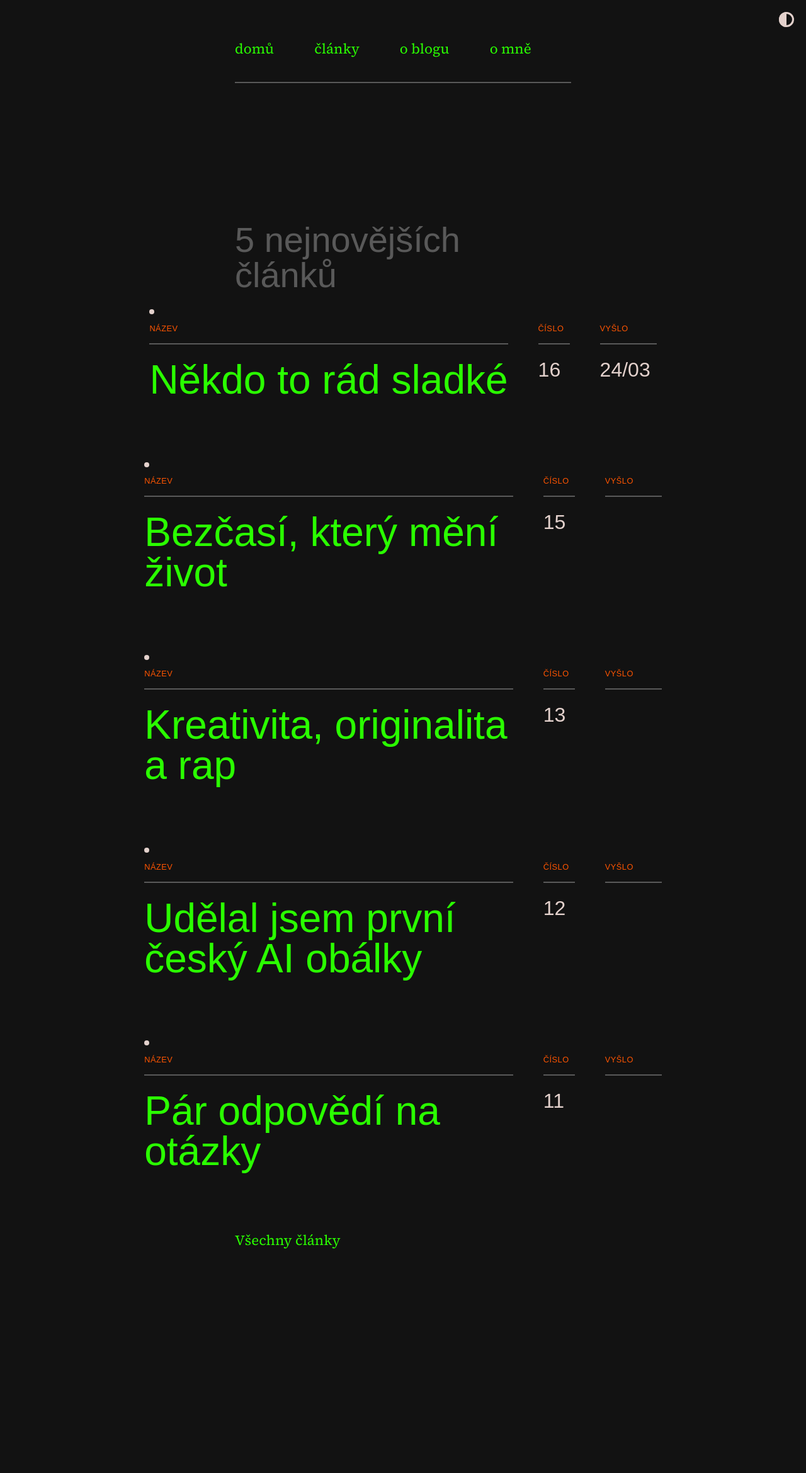
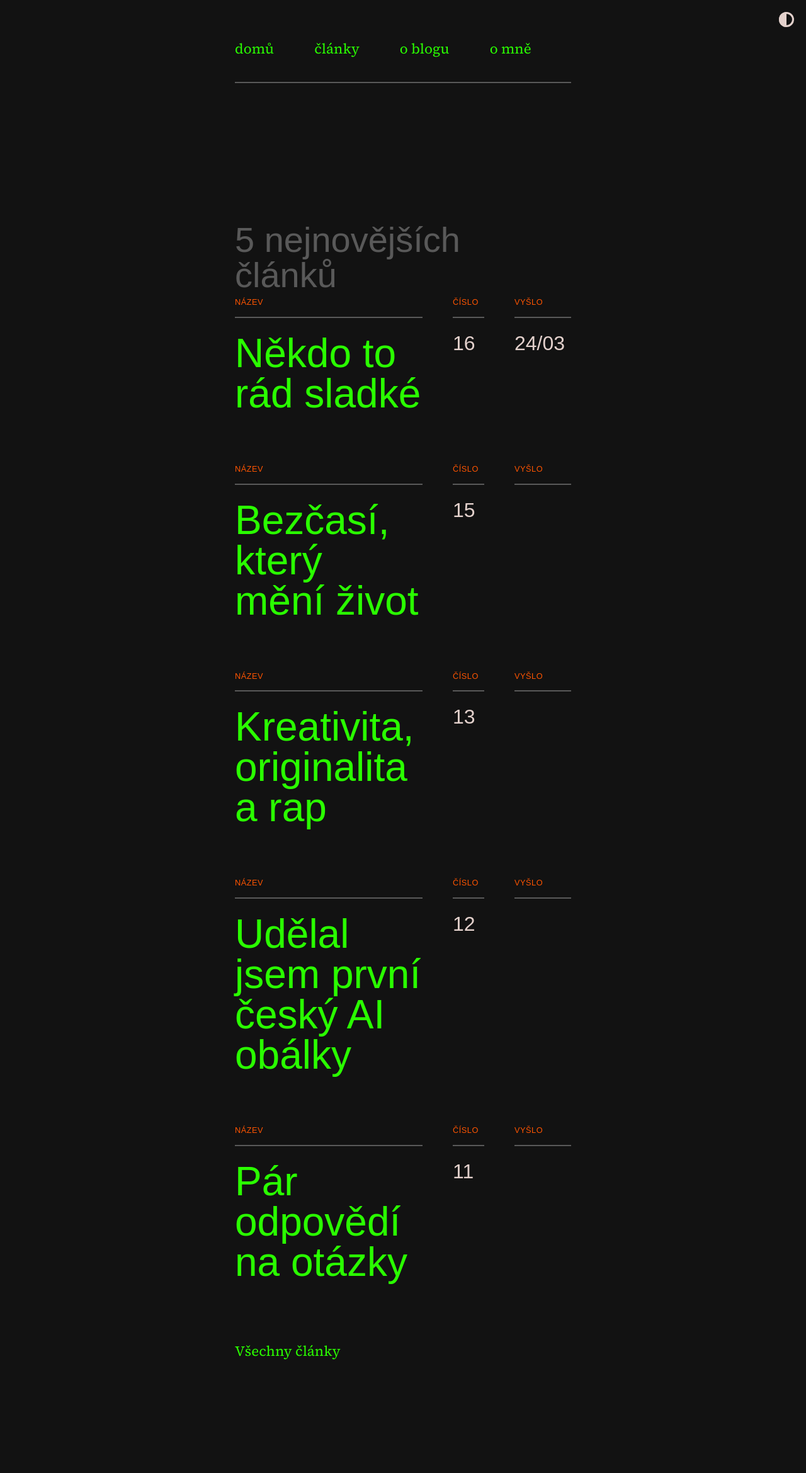
Before and after one commit to scherrer-txt/bts, a Jekyll site: the page built from index.md, in a window 1280 px wide. Shown: the whole page at 63% size. Built offline with Jekyll 4.4.1, drawn with Linux system fonts in a browser that asks for light colours; some web fonts are replaced; before the commit the page ends 2163 px from its top, so only the background shows below that.

Commit message:
Update post_list_5.html

```diff
--- a/_includes/post_list_5.html
+++ b/_includes/post_list_5.html
@@ -1,4 +1,5 @@
 {% if site.posts.size > 0 %}
+  <div class="list-without-markers">
   {% for post in site.posts | limit: 5 %}
       <li class="post-meta-container.list">
         <div class="post-index">
@@ -24,5 +25,6 @@
         </div>
       </li>
     {% endfor %}
+  </div>
 {% endif %}
 <p><a href="vypis">Všechny články</a></p>
```
